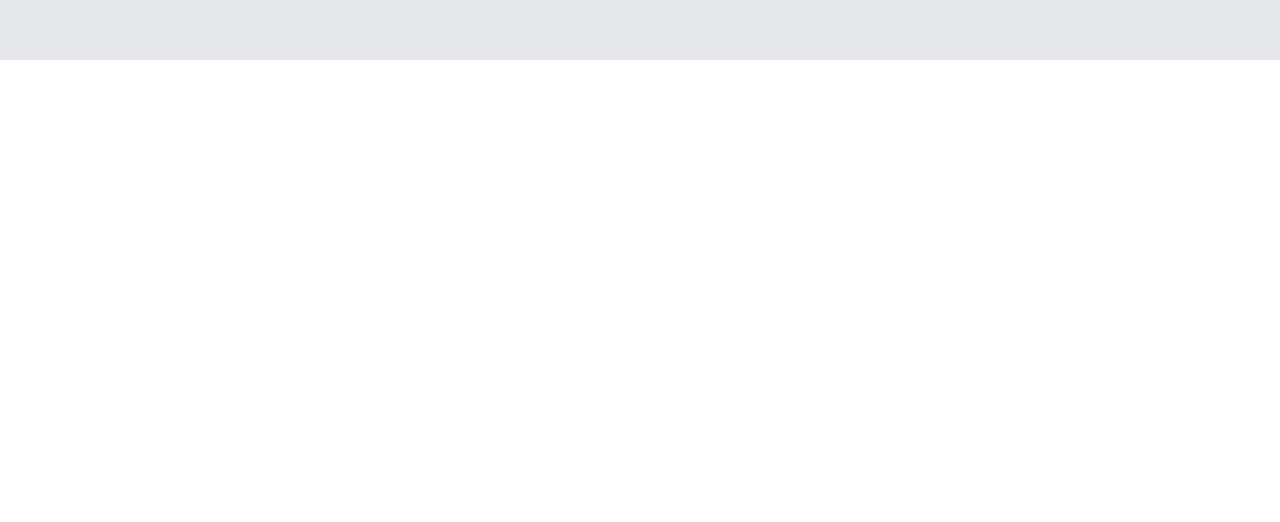
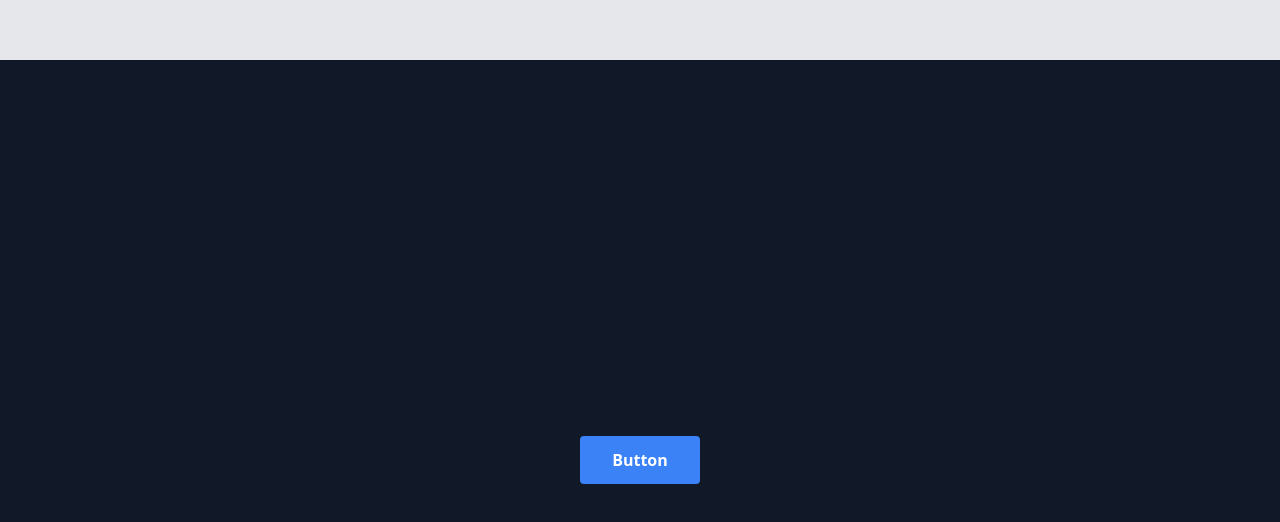
Before and after one commit to squteronsquter/tailwindcss-v3-payground, a website: page index.html in a window 1280 px wide. Shown: the part 740-1262 px from the top of the page. Before the commit the page ends 800 px from the top, so only its background shows below. Drawn offline with Linux system fonts and the light colour scheme.

Commit message:
buttons two sections

```diff
--- a/index.html
+++ b/index.html
@@ -12,5 +12,9 @@
     <div class="flex justify-center items-center w-screen h-screen bg-gray-200">
         <button class="py-3 px-8 bg-blue-500 rounded font-semibold text-white outline:none focus:outline-none hover:bg-gray-500 hover:shadow-[0_10px_15px_-5px_rgba(0,6,17,0.5)]">Button</button>
     </div>
+        <div class="flex justify-center items-center w-screen h-screen bg-gray-900">
+            <button
+                class="py-3 px-8 bg-blue-500 rounded font-semibold text-white outline:none focus:outline-none hover:bg-orange-500 hover:shadow-[0_10px_15px_-5px_rgba(0,6,17,0.5)]">Button</button>
+        </div>
 </body>
 </html>
```
Also changed, not shown: dist/app.css.
